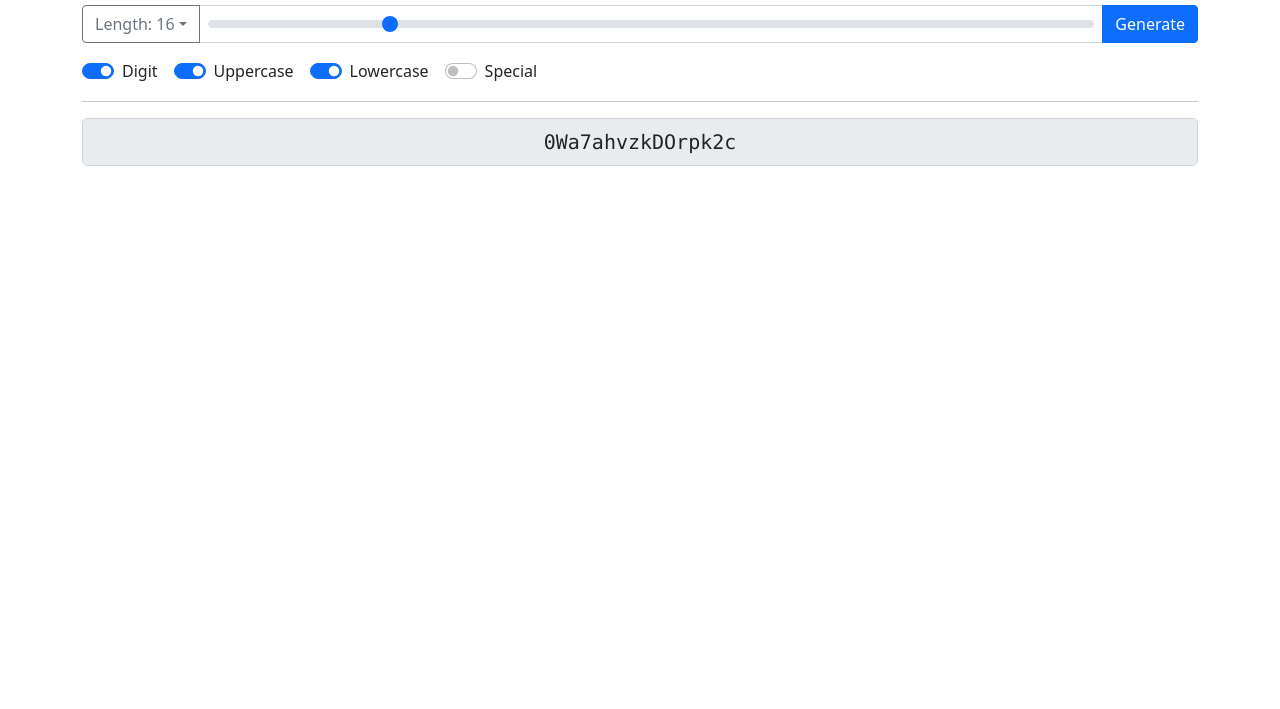
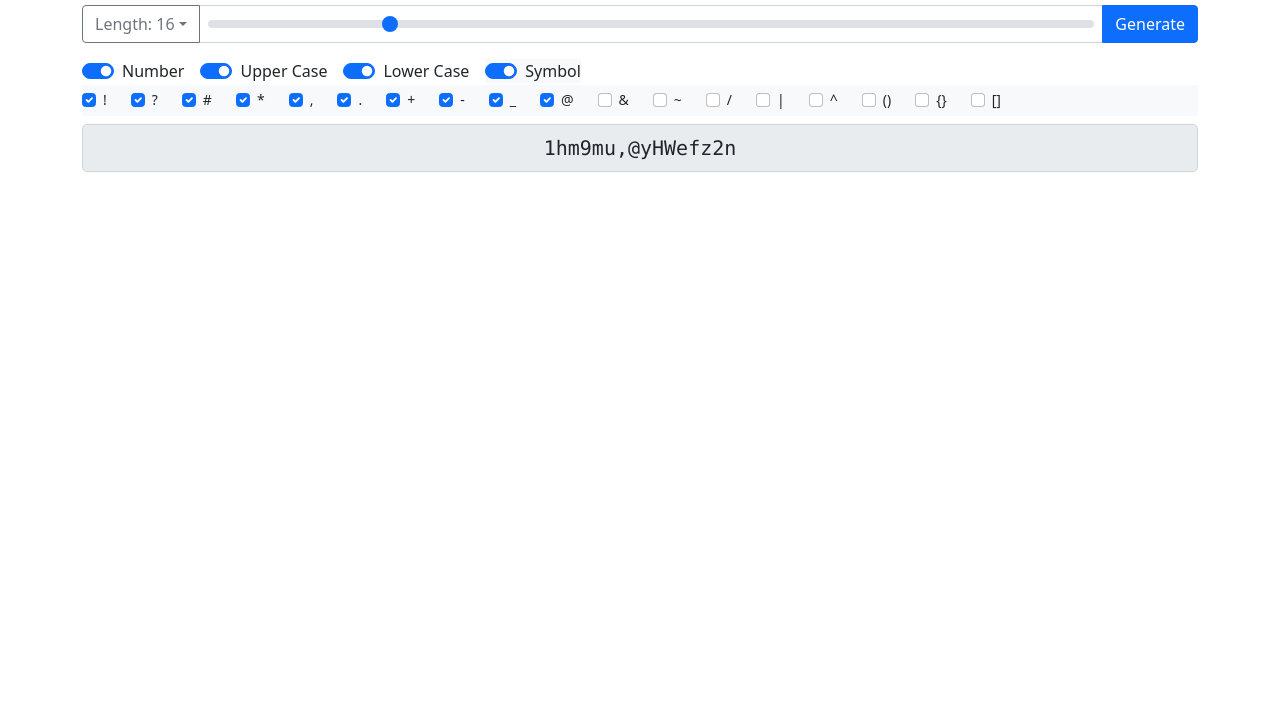
Before and after one commit to horans/random, a plain HTML site: page index.html in a window 1280 px wide. Shown: the part 91-800 px from the top of the page. Drawn offline with nearby package versions, Linux system fonts and the light colour scheme.

Commit message:
add symbol support

```diff
--- a/index.html
+++ b/index.html
@@ -13,15 +13,39 @@
       crossorigin="anonymous"
     />
     <style>
-      main aside {
+      aside {
         z-index: 3;
       }
+      .transition {
+        transition: all ease 0.3s;
+      }
+      .cursor-pointer,
+      .form-check input,
+      .form-check label {
+        cursor: pointer;
+      }
+      nav:not(.enabled) {
+        opacity: 0;
+        pointer-events: none;
+      }
+      .toast {
+        width: 6rem;
+      }
     </style>
-    <title>Random</title>
+    <title>Random String Generator</title>
   </head>
   <body>
+    <!--
+    /*****************************************************
+    *  project: random string generator                  *
+    *  description: simple online password generator     *
+    *  author: horans@gmail.com                          *
+    *  url: https://github.com/horans/random             *
+    *  update: 210330                                    *
+    *****************************************************/
+    -->
     <header class="my-4">
-      <h1 class="text-center">Random</h1>
+      <h1 class="text-center">Random String Generator</h1>
     </header>
     <main class="position-relative" id="random">
       <aside
@@ -57,32 +81,82 @@
             name="length"
             v-model="option.length.current"
           />
-          <button class="btn btn-primary" type="button" name="generate" @click="render()">
+          <button
+            class="btn btn-primary"
+            type="button"
+            name="generate"
+            @click="debouncedRender()"
+          >
             Generate
           </button>
         </div>
-        <div class="input group">
-          <div class="form-check form-switch form-check-inline" v-for="(v, k) in option.character">
+        <div>
+          <div
+            class="form-check form-switch form-check-inline transition"
+            v-for="(v, k) in option.character"
+            data-bs-toggle="tooltip"
+            :title="v.label"
+            :class="{ 'bg-light': k === 'symbol' && v.enabled }"
+          >
             <input
               class="form-check-input"
               type="checkbox"
               :id="'character-' + k"
-              v-model="v.enable"
+              v-model="v.enabled"
             />
             <label class="form-check-label" :for="'character-' + k"
-              >{{ d.capitalize(k) }}</label
+              >{{ d.startCase(k) }}</label
             >
           </div>
         </div>
-        <hr />
-        <input
-          type="text"
-          class="form-control form-control-lg text-center font-monospace"
-          readonly
-          v-model="result"
-        />
+        <nav
+          class="bg-light transition"
+          :class="{ enabled: option.character.symbol.enabled }"
+        >
+          <div
+            class="form-check form-check-inline form-control-sm"
+            v-for="(v, k) in option.character.symbol.case"
+            data-bs-toggle="tooltip"
+            :title="d.startCase(k)"
+          >
+            <input
+              class="form-check-input"
+              type="checkbox"
+              :id="'character-symbol' + k"
+              v-model="v.enabled"
+            />
+            <label class="form-check-label" :for="'character-symbol-' + k"
+              >{{ v.label }}</label
+            >
+          </div>
+        </nav>
+        <div class="input-group input-group-lg mt-2">
+          <input
+            type="text"
+            class="form-control text-center font-monospace cursor-pointer"
+            name="result"
+            readonly
+            v-model="result"
+            @click="debouncedCopy"
+          />
+        </div>
       </form>
     </main>
+    <footer>
+      <div class="position-fixed top-0 end-0 p-3" style="z-index: 5">
+        <div
+          id="liveToast"
+          class="toast hide"
+          role="alert"
+          aria-live="assertive"
+          aria-atomic="true"
+        >
+          <div class="toast-body text-center">
+            Copied!
+          </div>
+        </div>
+      </div>
+    </footer>
 
     <script src="https://unpkg.com/vue@next"></script>
     <!-- <script src="https://unpkg.com/vue@3.0.9/dist/vue.global.prod.js" crossorigin="anonymous"></script> -->
@@ -91,8 +165,13 @@
       integrity="sha256-qXBd/EfAdjOA2FGrGAG+b3YBn2tn5A6bhz+LSgYD96k="
       crossorigin="anonymous"
     ></script>
+    <script
+      src="https://cdn.jsdelivr.net/npm/bootstrap@5.0.0-beta3/dist/js/bootstrap.bundle.min.js"
+      integrity="sha384-JEW9xMcG8R+pH31jmWH6WWP0WintQrMb4s7ZOdauHnUtxwoG2vI5DkLtS3qm9Ekf"
+      crossorigin="anonymous"
+    ></script>
     <script>
-      /* global Vue _ */
+      /* global Vue _ bootstrap */
       const rand = {
         data () {
           return {
@@ -106,109 +185,148 @@
                 shortcut: [4, 8, 16, 32, 64]
               },
               character: {
-                digit: { enable: true, label: '0123456789' },
-                uppercase: {
-                  enable: true,
+                number: { enabled: true, label: '0123456789' },
+                upperCase: {
+                  enabled: true,
                   label: 'ABCDEFGHIJKLMNOPQRSTUVWXYZ'
                 },
-                lowercase: {
-                  enable: true,
+                lowerCase: {
+                  enabled: true,
                   label: 'abcdefghijklmnopqrstuvwxyz'
                 },
-                special: {
-                  enable: false,
+                symbol: {
+                  enabled: true,
                   case: {
-                    exclamation: { enable: true, label: '!' },
-                    questionMark: { enable: true, label: '?' },
-                    hash: { enable: true, label: '#' },
-                    ampersand: { enable: true, label: '&' },
-                    asterisk: { enable: true, label: '*' },
-                    comma: { enable: true, label: ',' },
-                    period: { enable: true, label: '.' },
-                    plus: { enable: true, label: '+' },
-                    minus: { enable: true, label: '-' },
-                    underscore: { enable: true, label: '_' },
-                    tilde: { enable: true, label: '~' },
-                    atSign: { enable: true, label: '@' },
-                    slash: { enable: false, label: '/' },
+                    exclamation: { enabled: true, label: '!' },
+                    questionMark: { enabled: true, label: '?' },
+                    hash: { enabled: true, label: '#' },
+                    asterisk: { enabled: true, label: '*' },
+                    comma: { enabled: true, label: ',' },
+                    period: { enabled: true, label: '.' },
+                    plus: { enabled: true, label: '+' },
+                    minus: { enabled: true, label: '-' },
+                    underscore: { enabled: true, label: '_' },
+                    atSign: { enabled: true, label: '@' },
+                    ampersand: { enabled: false, label: '&' },
+                    tilde: { enabled: false, label: '~' },
+                    slash: { enabled: false, label: '/' },
+                    verticalBar: { enabled: false, label: '|' },
+                    caret: { enabled: false, label: '^' },
                     parentheis: { false: false, label: '()' },
-                    brace: { enable: false, label: '{}' },
-                    bracket: { enable: false, label: '[]' },
-                    caret: { enable: false, label: '^' }
+                    brace: { enabled: false, label: '{}' },
+                    bracket: { enabled: false, label: '[]' }
                   }
                 }
-              }
+              },
+              delay: 200
+            },
+            appearance: {
+              tooltip: {
+                trigger: null,
+                list: null
+              },
+              toast: null
             }
           }
         },
         computed: {
+          // current length of string
           l () {
             return this.option.length.current
           },
+          // use lodash in template
           // stackoverflow.com/questions/37694243
           d () {
             return _
           }
         },
         methods: {
+          // render output
           render () {
+            // initialize empty string
             // stackoverflow.com/questions/27841362/
-            let o = new Array(this.l).fill(null)
-            let p = ''
+            const output = new Array(this.l).fill(null)
+            // create character picking pool
+            let pool = ''
             _.each(this.option.character, function (v, k) {
-              if (v.enable) {
-                p += v.label
-              }
+              if (v.enabled) pool += v.label
             })
+            if (this.option.character.symbol.enabled) {
+              _.each(this.option.character.symbol.case, function (v, k) {
+                if (v.enabled) pool += v.label
+              })
+            }
+            // fill in
             for (let i = 0; i < this.l; i++) {
-              o[i] = this.pick(p)
+              if (!output[i]) output[i] = this.pick(pool)
             }
-            this.result = o.join('')
+            this.result = output.join('')
           },
+          // random pick character from current pool
           pick (str) {
             return str.charAt(Math.floor(Math.random() * str.length))
+          },
+          // copy generated string and show toast
+          copy () {
+            // www.w3schools.com/howto/howto_js_copy_clipboard.asp
+            const toCopy = document.querySelectorAll('[name=result]')[0]
+            toCopy.select()
+            toCopy.setSelectionRange(0, 99999)
+            document.execCommand('copy')
+            this.appearance.toast.show()
           }
         },
         watch: {
           option: {
             handler (nv) {
+              // when all character options are disabled, fallback to number enabled
               let s = false
               _.each(nv.character, function (v, k) {
-                if (v.enable) {
+                if (v.enabled) {
                   s = true
                   return false
                 }
               })
               if (!s) {
                 this.$nextTick(() => {
-                  this.option.character.digit.enable = true
+                  this.option.character.number.enabled = true
                 })
               }
-              this.render()
+              // generate new output when character options are changed
+              this.debouncedRender()
             },
             deep: true
           }
         },
+        created () {
+          // debounce the generation
+          this.debouncedRender = _.debounce(this.render, this.option.delay)
+          // debounce the copying
+          this.debouncedCopy = _.debounce(this.copy, this.option.delay)
+        },
         mounted () {
+          // initialize tooltip for character options
+          // getbootstrap.com/docs/5.0/components/tooltips/
+          this.appearance.tooltip.trigger = [].slice.call(
+            document.querySelectorAll('[data-bs-toggle="tooltip"]')
+          )
+          this.appearance.tooltip.list = this.appearance.tooltip.trigger.map(
+            function (el) {
+              return new bootstrap.Tooltip(el, { trigger: 'hover' })
+            }
+          )
+          // initialize toast for copy
+          this.appearance.toast = new bootstrap.Toast(
+            document.querySelectorAll('.toast')[0],
+            { delay: this.option.delay * 10 }
+          )
+          // system ready
           this.init = true
+          // default ouput
           this.render()
         }
       }
       Vue.createApp(rand).mount('#random')
     </script>
-    <!-- Optional JavaScript; choose one of the two! -->
-
-    <!-- Option 1: Bootstrap Bundle with Popper -->
-    <script
-      src="https://cdn.jsdelivr.net/npm/bootstrap@5.0.0-beta3/dist/js/bootstrap.bundle.min.js"
-      integrity="sha384-JEW9xMcG8R+pH31jmWH6WWP0WintQrMb4s7ZOdauHnUtxwoG2vI5DkLtS3qm9Ekf"
-      crossorigin="anonymous"
-    ></script>
-
-    <!-- Option 2: Separate Popper and Bootstrap JS -->
-    <!--
-    <script src="https://cdn.jsdelivr.net/npm/@popperjs/core@2.9.1/dist/umd/popper.min.js" integrity="sha384-SR1sx49pcuLnqZUnnPwx6FCym0wLsk5JZuNx2bPPENzswTNFaQU1RDvt3wT4gWFG" crossorigin="anonymous"></script>
-    <script src="https://cdn.jsdelivr.net/npm/bootstrap@5.0.0-beta3/dist/js/bootstrap.min.js" integrity="sha384-j0CNLUeiqtyaRmlzUHCPZ+Gy5fQu0dQ6eZ/xAww941Ai1SxSY+0EQqNXNE6DZiVc" crossorigin="anonymous"></script>
-    -->
   </body>
 </html>
```
Also changed, not shown: 1 other file.
